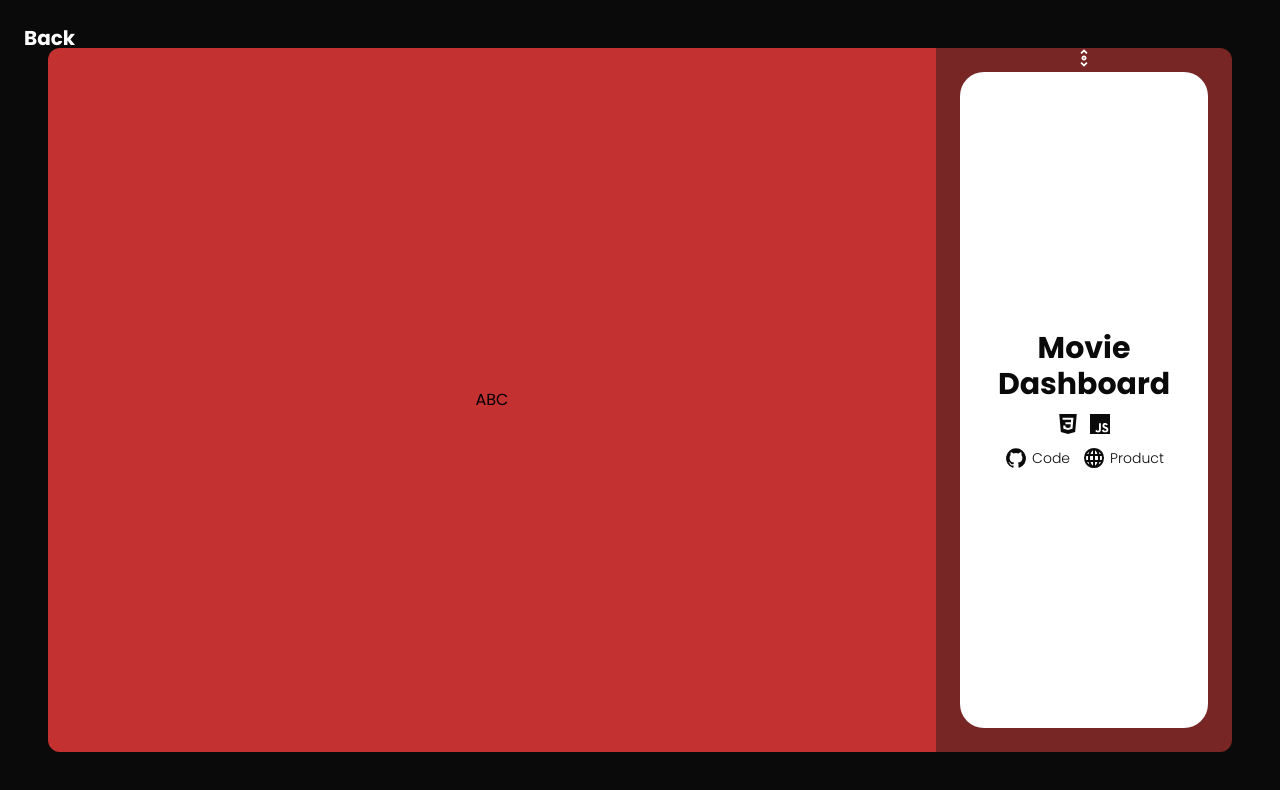
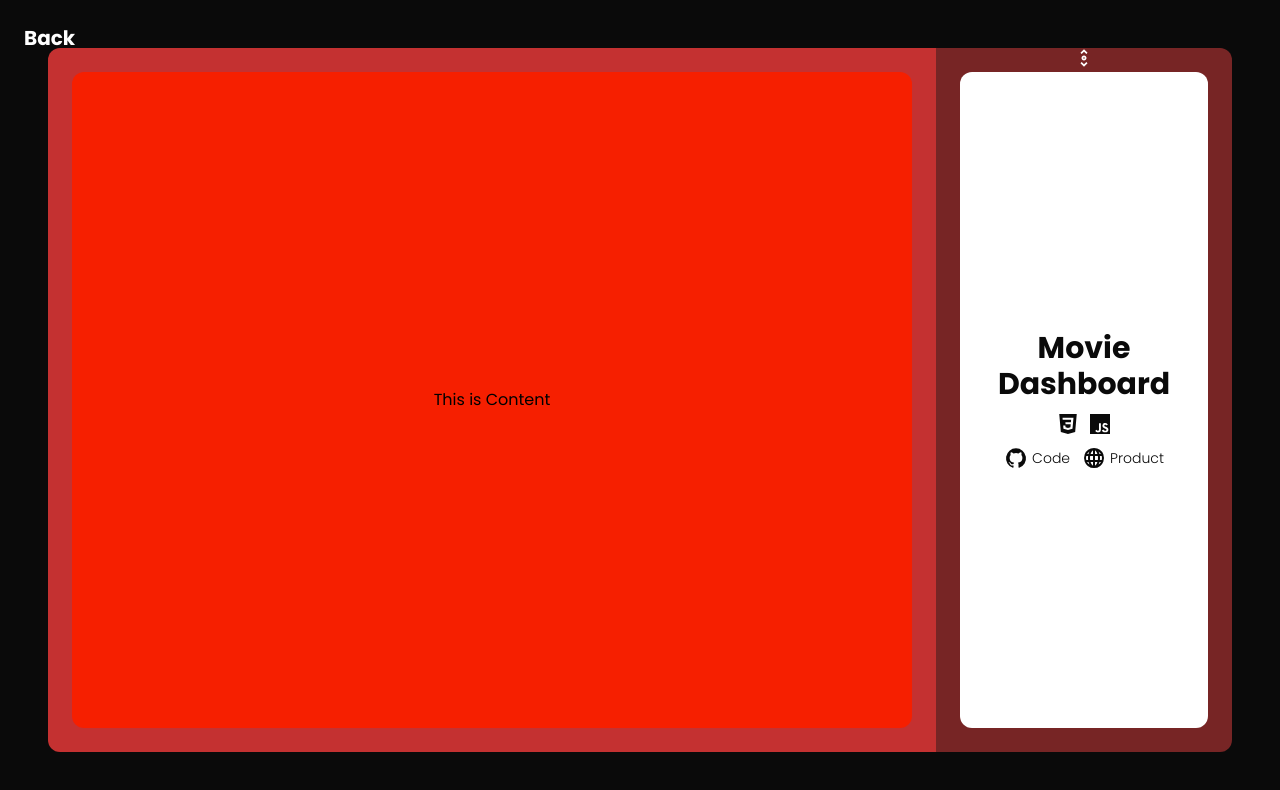
Before and after one commit to Tritintruong114/Porfolio-Bruono, a React (Vite) app: page /projects in a window 1280 px wide. Shown: the top 790 px of the page. Built offline with nearby package versions, Linux system fonts and the light colour scheme; a web font is replaced by a local one.

Commit message:
This is for the Back button.

```diff
--- a/src/pages/projects/Projects.jsx
+++ b/src/pages/projects/Projects.jsx
@@ -11,6 +11,7 @@ import {
   SiApacherocketmq,
 } from "react-icons/si";
 import { CgScrollV } from "react-icons/cg";
+import { IoArrowBackCircleOutline } from "react-icons/io5";
 const projects = [
   {
     project: "Movie Dashboard",
@@ -75,23 +76,32 @@ const Projects = () => {
     <div className="grid bg-black sm:grid-cols-5 grid-rows-4 sm:grid-rows-1 xl:grid-cols-4 md:grid-cols-5 items-center h-full w-full p-6 sm:p-12">
       <div className="absolute left-3 z-30 top-3">
         <Link to="/">
-          <button className="p-3 text-white active:bg-persian-600 active:text-white  font-bold text-xl capitalize  rounded-xl  hover:text-black hover:bg-white ">
+          <button className="p-3 sm:opacity-100 opacity-0 text-white active:bg-persian-600 active:text-white  font-bold text-xl capitalize  rounded-xl  hover:text-black hover:bg-white ">
             Back
           </button>
         </Link>
       </div>
-      <div className="bg-persian-600 rounded-t-xl md:rounded-tr-none md:rounded-br-none sm:rounded-l-xl sm:rounded-tr-none sm:rounded-br-none row-span-3 h-full sm:col-span-3 md:col-span-3 xl:col-span-3  flex justify-center items-center">
-        ABC
+      <div className="absolute left-3 z-30 top-3">
+        <Link to="/">
+          <button className="p-3 sm:opacity-0 opacity-100 text-white active:bg-persian-600 active:text-white  font-bold text-xl capitalize  rounded-xl  hover:text-black hover:bg-white ">
+            <IoArrowBackCircleOutline />
+          </button>
+        </Link>
+      </div>
+      <div className="bg-persian-600 p-3 sm:p-6 rounded-t-xl md:rounded-tr-none md:rounded-br-none sm:rounded-l-xl sm:rounded-tr-none sm:rounded-br-none row-span-3 h-full sm:col-span-3 md:col-span-3 xl:col-span-3  flex justify-center items-center">
+        <div className="h-full bg-mahogany-600 rounded-xl w-full flex items-center  justify-center">
+          This is Content
+        </div>
       </div>
       <div className="bg-persian-900 rounded-b-xl md:rounded-tl-none sm:rounded-r-xl relative  sm:rounded-bl-none sm:col-span-2 md:col-span-2 xl:col-span-1    text-black sm:p-6 h-full flex flex-col justify-center items-center">
         <h1 className="absolute text-xl top-0 text-white">
           <CgScrollV />
         </h1>
-        <div className="snap-y w-full h-full rounded-b-xl sm:rounded-3xl snap-mandatory overflow-scroll no-scrollbar  ">
+        <div className="snap-y w-full h-full rounded-b-xl sm:rounded-xl snap-mandatory overflow-scroll no-scrollbar  ">
           {projects.map((project) => {
             return (
               <div
-                className="snap-start gap-3 text-center  bg-white h-full flex-shrink-0 flex items-center flex-col justify-center"
+                className="snap-start  gap-3 text-center  bg-white h-full flex-shrink-0 flex items-center flex-col justify-center"
                 key={project.project}
               >
                 <h1
@@ -100,7 +110,7 @@ const Projects = () => {
                 >
                   {project.project}
                 </h1>
-                <div className="flex sm:grid xl:flex w-full  no-scrollbar flex-shrink-0 overflow-scroll items-center justify-center gap-3">
+                <div className="flex sm:grid md:flex xl:flex w-full  no-scrollbar flex-shrink-0 overflow-scroll items-center justify-center gap-3">
                   {project.techStack.map((stack) => {
                     return (
                       <div className="text-xl" key={stack.style}>
@@ -114,7 +124,7 @@ const Projects = () => {
                     );
                   })}
                 </div>
-                <div className="no-scrollbar xl:flex sm:grid flex-shrink-0 overflow-scroll flex items-center justify-center w-full gap-3 text-xs md:text-sm font-light">
+                <div className="no-scrollbar md:flex xl:flex sm:grid flex-shrink-0 overflow-scroll flex items-center justify-center w-full gap-3 text-xs md:text-sm font-light">
                   <a
                     target="_blank"
                     rel="noreferrer"
@@ -149,6 +159,7 @@ const Projects = () => {
             );
           })}
         </div>
+        {/* <div className="absolute h-full w-full bg-white z-0"></div> */}
       </div>
     </div>
   );
```
